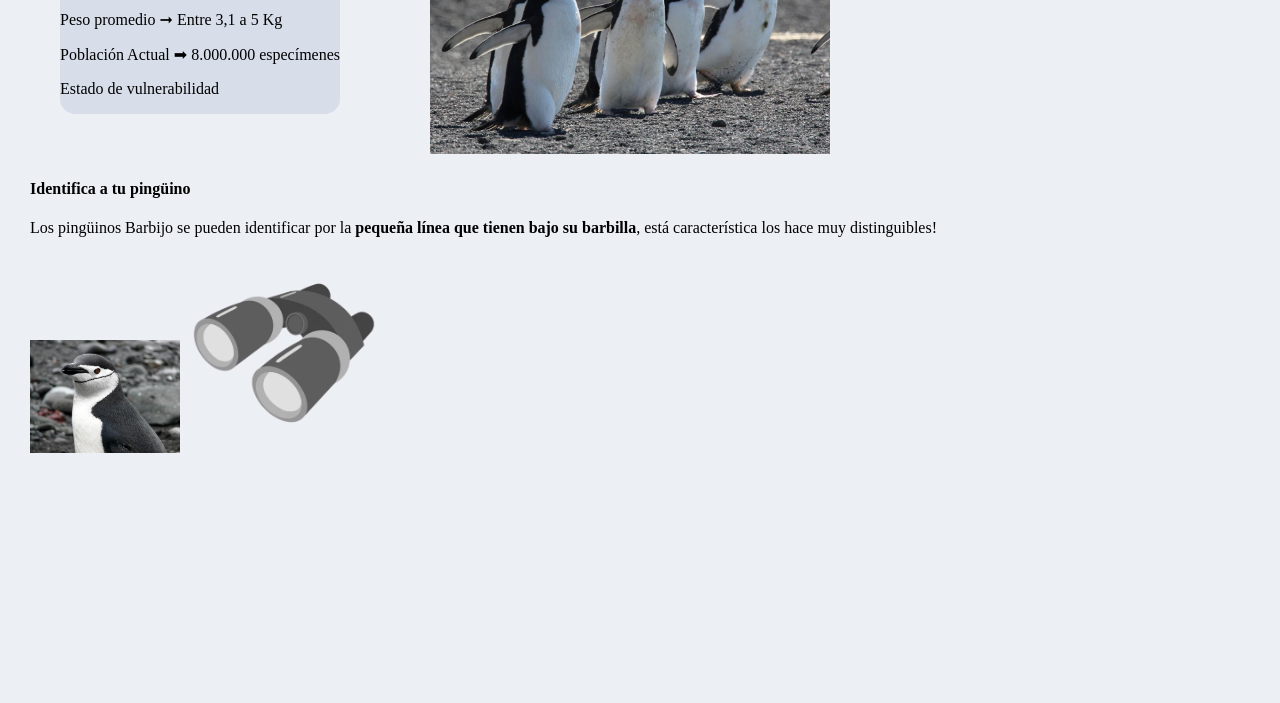
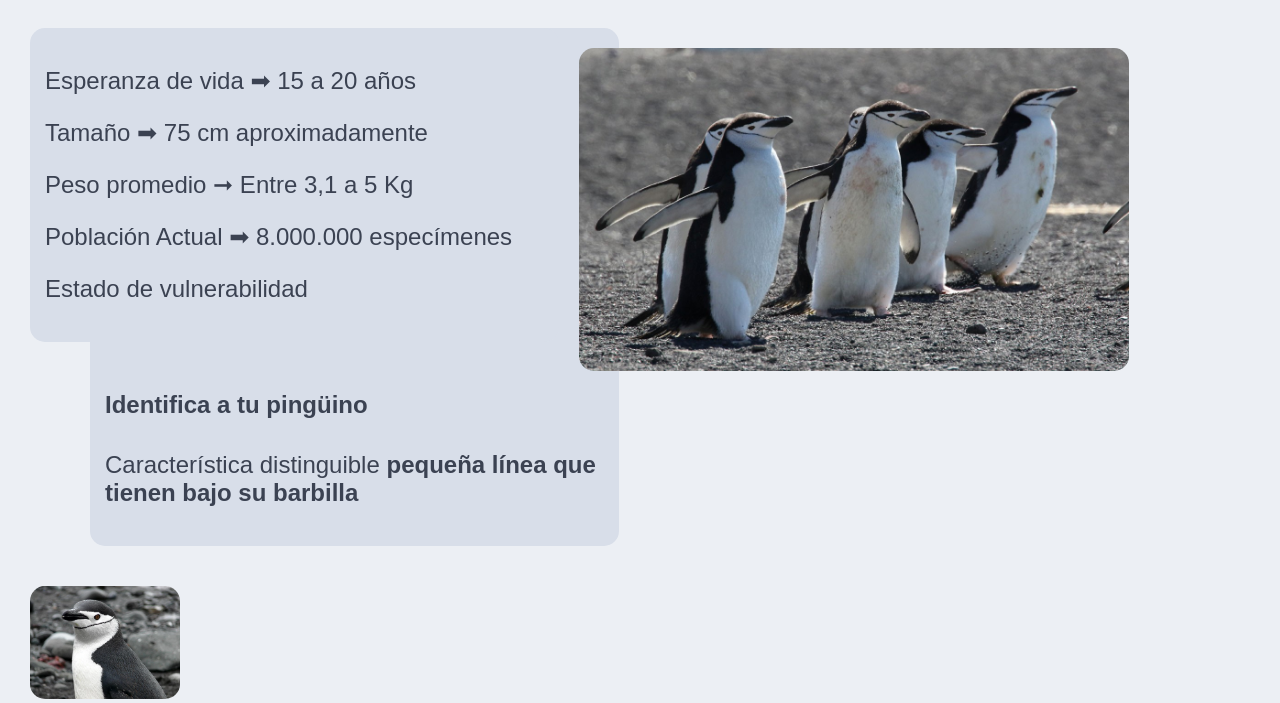
Before and after one commit to Pensamiento-Visual-2022-2/grupo5, a plain HTML site: page src/views/tipos/barbijo.html in a window 1280 px wide. Shown: the part 250-953 px from the top of the page. Before the commit the page ends 850 px from the top, so only its background shows below. Drawn offline with Linux system fonts and the light colour scheme; a script that the page names is missing.

Commit message:
ordenar ficha barbijo

```diff
--- a/src/assets/styles/barbijo.css
+++ b/src/assets/styles/barbijo.css
@@ -4,29 +4,54 @@ html, body {
 }
 body{
   background: #eceff4;
-  font-display: Arial, Helvetica, sans-serif;
+  font-family: Arial, Helvetica, sans-serif;
   float: right;
-  margin: 50px -30px;
+  margin: 10px -30px;
 }
-.imgb1 {
-  border-radius: 15%;
-  margin: 0px 400px;
+.imgb1 img{
+  border-radius: 15px;
+  float: left;
+  width: 550px;
+  margin: 20px;
+}
+
+.nb{font-size: 500%;
+  color: #81a1c1;
+  margin-bottom: 0px;}
+
+.ncb{
+  color: #d08770;
+  font-size: 200%;
 }
 
 .infob1{
   float:left;
   background-color: #D8DEE9;
-  border-radius: 15px 15px 15px 15px;
-  margin: 5px 30px 0px ;
-
+  border-radius: 15px;
+  padding: 15px;
+  border: 15px 15px;
+  font-size: 150%;
+  width: 39%;
+  color: #3b4252;
 }
 
 .infob2{
-  float: left;
   background-color: #D8DEE9;
-  border-radius: 15px 15px 15px 15px;
+  border-radius: 15px;
+  padding: 15px;
+  border: 15px 15px;
+  font-size: 150%;
+  width: 39%;
+  color: #3b4252;
+  margin: 40px 60px;
 }
 
-.imgb2 {
-  border-radius: 50%;
+.imbg2 img {
+  width: 150px;
+  border-radius: 15px 15px;
 }
+
+.imgb3{
+  width: 10%;
+  margin: 20px 10px;
+}
--- a/src/assets/styles/estilos.css
+++ b/src/assets/styles/estilos.css
@@ -179,6 +179,11 @@ body{
     border-radius: 15px 15px 15px 15px;
 }
 
+.div-pinguinos img {
+    /* transform: scale(1.15); */
+    border-radius: 15px 15px 15px 15px;
+}
+
 .div-pinguinos a:hover img {
     transform: scale(1.15);
     border-radius: 15px 15px 15px 15px;
--- a/src/views/tipos/barbijo.html
+++ b/src/views/tipos/barbijo.html
@@ -11,8 +11,11 @@
 </head>
 
 <body>
-  <h1>Pingüino Barbijo</h1>
-  <h4>Pygoscelis antarcticus</h4>
+  <header>
+    <h1 class="nb">Pingüino Barbijo</h1>
+    <h4 class="ncb">Pygoscelis antarcticus</h4>
+  </header>
+
   <div class="infob1">
     <p>Esperanza de vida ➡ 15 a 20 años</p>
     <p>Tamaño ➡ 75 cm aproximadamente</p>
@@ -29,14 +32,16 @@
 
 
   <!--El identifica a tu pinguino-->
-  <div>
+  <div class="infob2">
     <h4>Identifica a tu pingüino</h4>
-    <p>Los pingüinos Barbijo se pueden identificar por la <b>pequeña línea que tienen bajo su barbilla</b>, está característica los hace muy distinguibles! </p>
-    <img class="imbg2" src="../../assets/img/barbijo_sabias.webp" width="150" alt="Barbijo"/>
-    <img src="../../assets/img/binoculares.png" width="200" alt="Binoculares_curiosos"/>
+    <!--p>Los pingüinos Barbijo se pueden identificar por la <b>pequeña línea que tienen bajo su barbilla</b>, está característica los hace muy distinguibles! </p-->
+    <p>Característica distinguible <b>pequeña línea que tienen bajo su barbilla</b> </p>
   </div>
 
-
+  <div class="imbg2">
+    <img src="../../assets/img/barbijo_sabias.webp" alt="Barbijo"/>
+    <!--img  class="imgb3" src="../../assets/img/binoculares.png" width="200" alt="Binoculares_curiosos"/-->
+  </div>
 
     <script src="script.js"></script>
 
```
